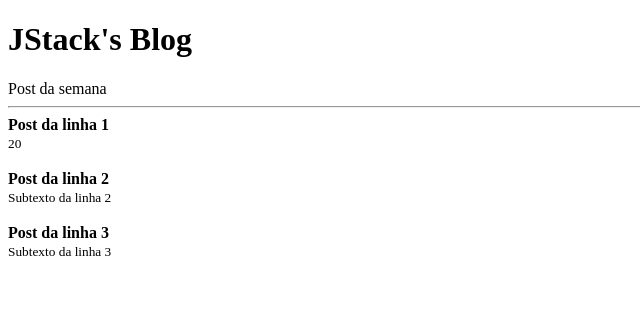
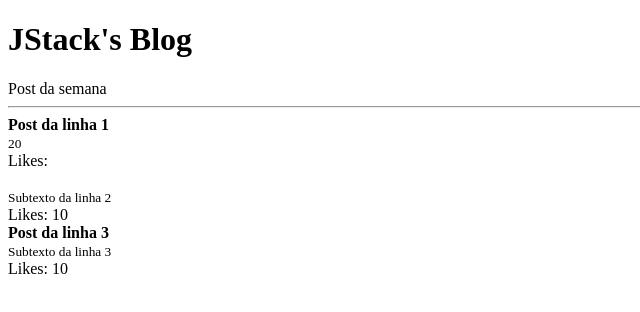
Before and after one commit to cauealb/full-stack, a React app in the folder React/: page / in a window 1280 px wide. Shown: the top 312 px of the page, without its empty margins (0-640 px from the left). Built offline with nearby package versions, Linux system fonts and the light colour scheme.

Commit message:
Deixando com um valor padrão

```diff
--- a/React/src/App.jsx
+++ b/React/src/App.jsx
@@ -16,18 +16,22 @@ export default function App() {
                     title: "Post da linha 1",
                     subtitle: "20"
                 }}
+                // likes={10}
             />
             <Post
                 obj={{
-                    title: "Post da linha 2",
+                    // title: "Post da linha 2",
                     subtitle: "Subtexto da linha 2"
                 }}
+                likes={10}
             />
             <Post
                 obj={{
                     title: "Post da linha 3",
                     subtitle: "Subtexto da linha 3"
                 }}
+                likes={10}
+
             />
         </>
     )
--- a/React/src/Post.jsx
+++ b/React/src/Post.jsx
@@ -8,16 +8,24 @@ function Post(props) {
                 <strong>{props.obj.title}</strong> <br />
                 <small>{props.obj.subtitle}</small>
             </article>
+            Likes: {props.likes}
             <br />
         </>
     )
 }
 
-Post.propType = {
+Post.propTypes = {
     obj: PropsTypes.shape({
         title: PropsTypes.string.isRequired,
         subtitle: PropsTypes.number.isRequired
-    }) .isRequired
+    }).isRequired,
+    likes: PropsTypes.number.isRequired
+}
+
+Post.defaultPros ={
+    obj: PropsTypes.shape({
+        title: `Post da semana qualquer`
+    })
 }
 
 export default Post;
```
